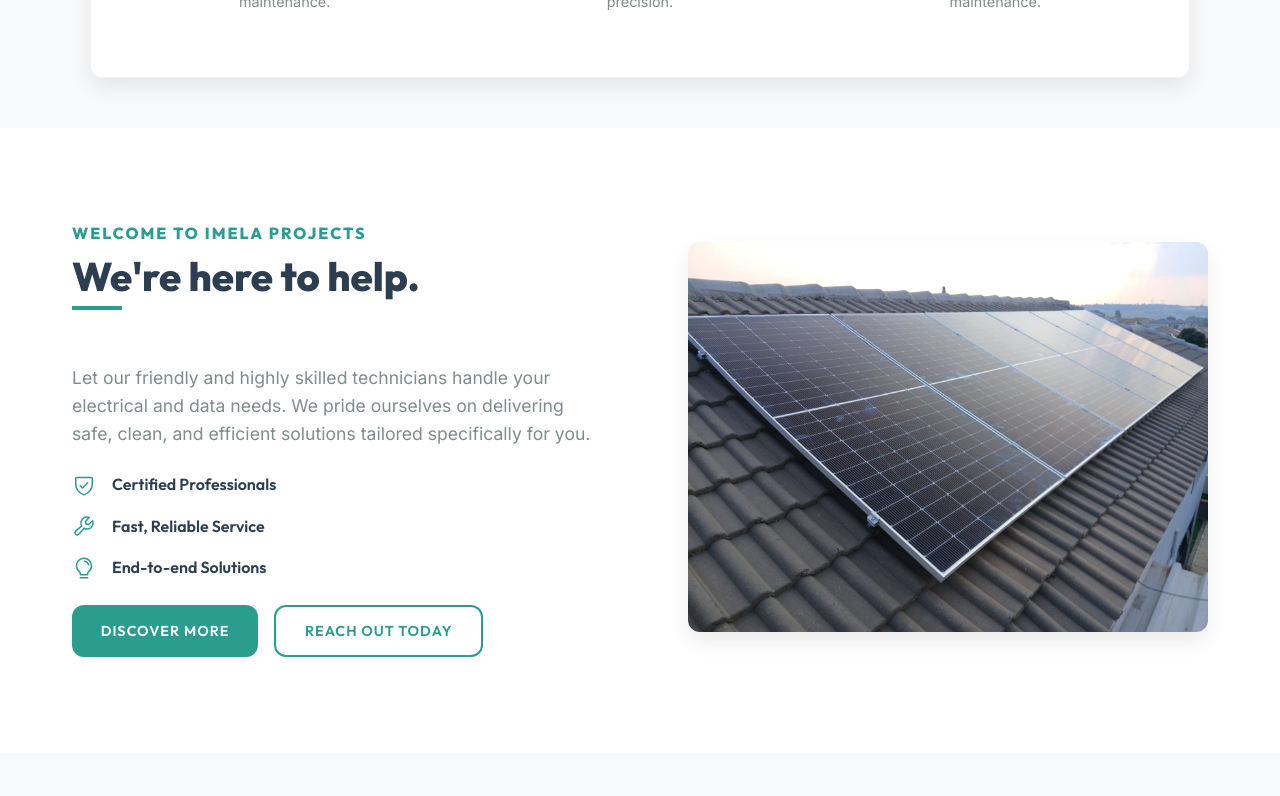
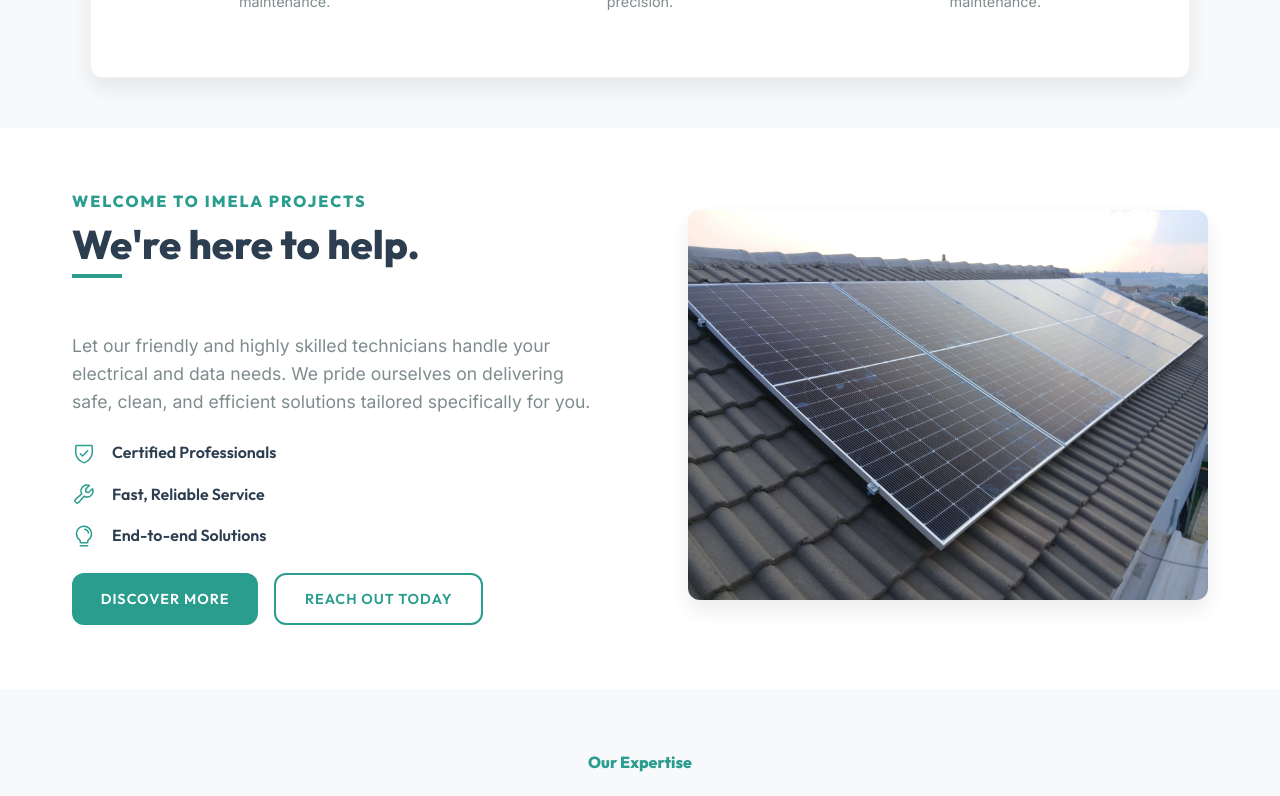
Before and after one commit to BYM1127/IMELA-PROJECTS, a React (Vite) app: page / in a window 1280 px wide. Shown: the part 1000-1796 px from the top of the page. Built offline with nearby package versions, Linux system fonts and the light colour scheme.

Commit message:
Update service images and reduce section padding

```diff
--- a/src/index.css
+++ b/src/index.css
@@ -51,6 +51,19 @@ body.dark-mode {
   padding: 0;
 }
 
+.section {
+  padding: 3rem 1.5rem;
+  max-width: 1400px;
+  margin: 0 auto;
+}
+
+.page-header {
+  padding: 3rem 1.5rem;
+  background-color: var(--clr-bg-card);
+  border-bottom: 1px solid var(--clr-border);
+  margin-bottom: 1.5rem;
+}
+
 body {
   font-family: var(--font-body);
   background-color: var(--clr-bg-dark);
@@ -99,7 +112,7 @@ ul {
 }
 
 .section {
-  padding: var(--space-xl) 0;
+  padding: var(--space-lg) 0;
 }
 
 .section-title {
--- a/src/pages/Services.jsx
+++ b/src/pages/Services.jsx
@@ -26,14 +26,14 @@ const Services = () => {
       title: "Access Point & Camera Installation",
       description: "Enhance your security with professional installation of CCTV cameras and access control systems. We strategically place wireless access points and high-definition cameras to eliminate dead zones and secure your premises 24/7.",
       icon: <Camera size={48} className="text-primary" weight="light" />,
-      image: "/portfolio/proj-1.jpeg"
+      image: "/portfolio/camera-installation.jpg"
     },
     {
       id: 4,
       title: "Backup Power Solutions",
       description: "Uninterruptible power supplies (UPS), generators, and solar integrations to keep your operations running during outages. We design bespoke backup solutions that guarantee peace of mind during load shedding or unexpected grid failures.",
       icon: <BatteryCharging size={48} className="text-primary" weight="light" />,
-      image: "/portfolio/proj-3.jpeg"
+      image: "/portfolio/backup-power.png"
     },
     {
       id: 5,
```
Also changed, not shown: public/portfolio/backup-power.png (added), public/portfolio/camera-installation.jpg (added).
